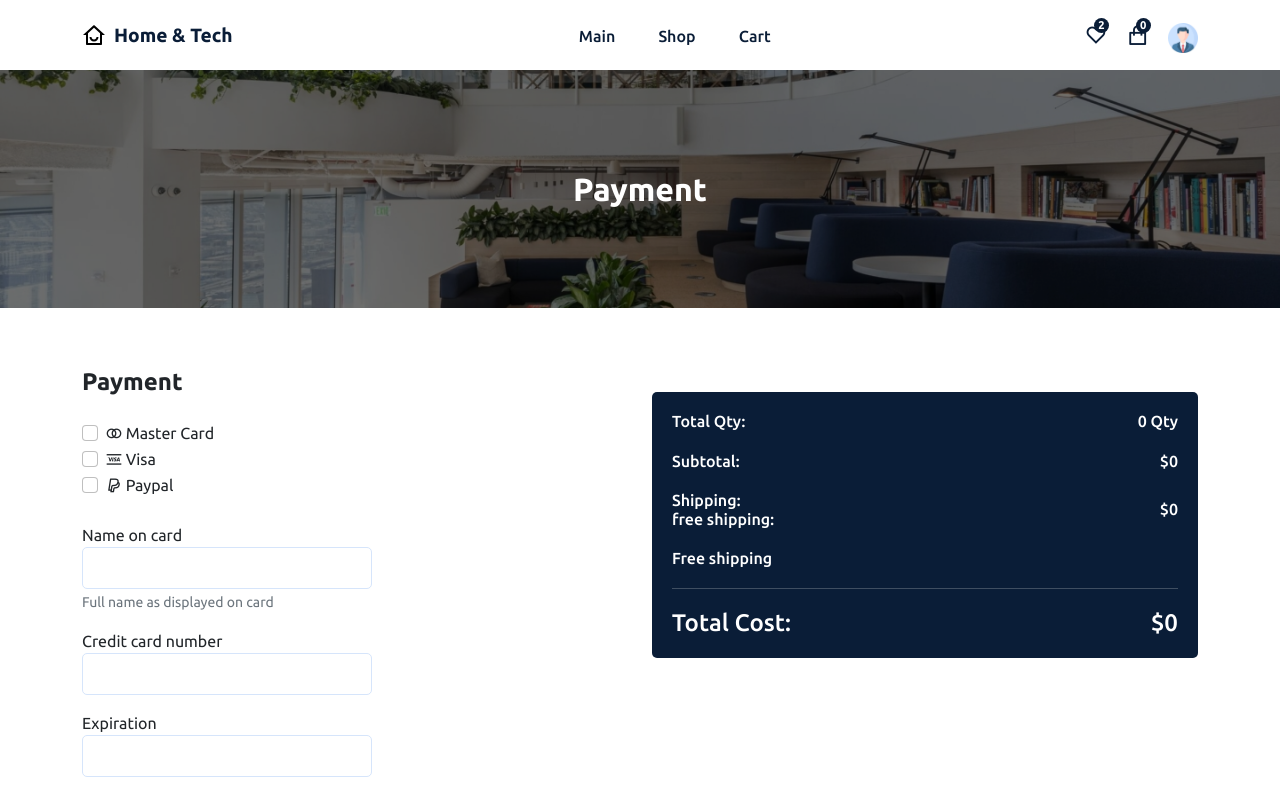
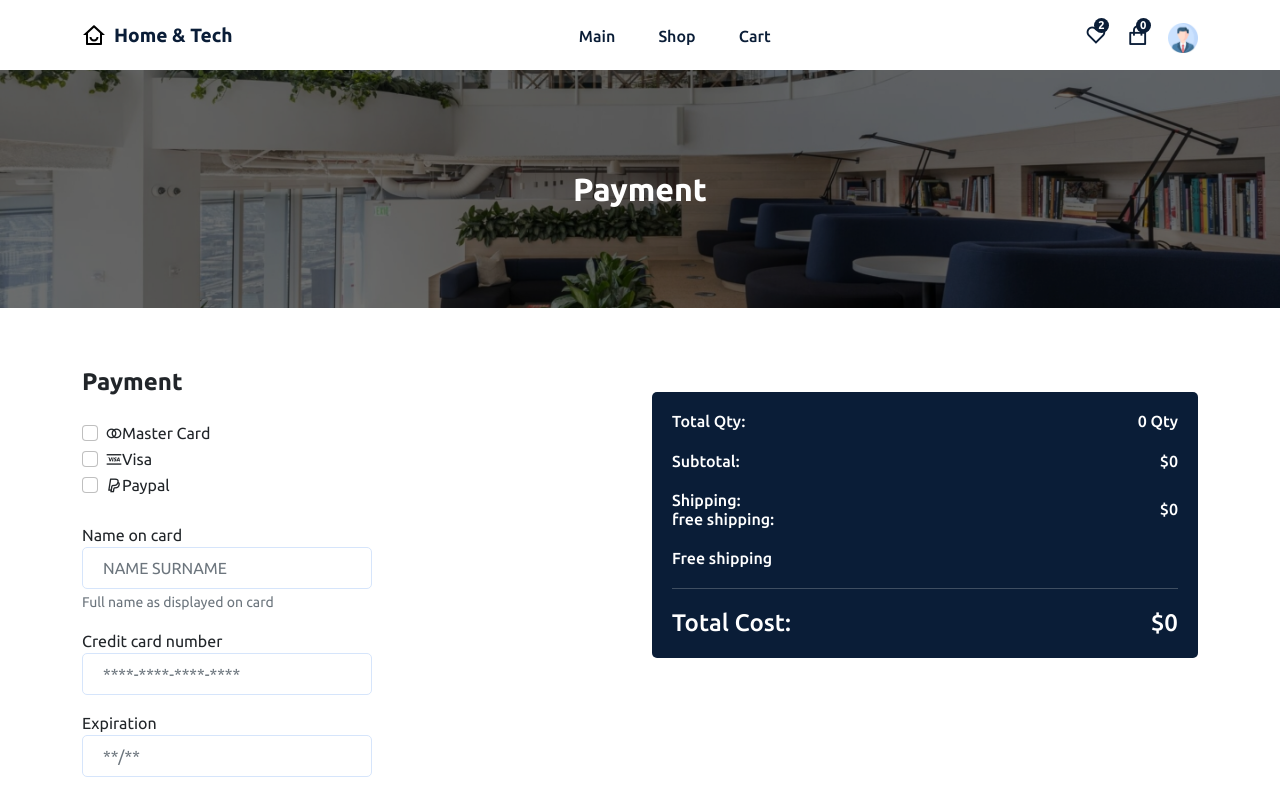
Before and after one commit to imranmammadov12/Home-Tech-diplom, a React (Create React App) app: page /payment in a window 1280 px wide. Shown: the top 797 px of the page. Built offline with nearby package versions, Linux system fonts and the light colour scheme; a web font is replaced by a local one.

Commit message:
added payment method in payment component

```diff
--- a/src/components/Payment/Payment.jsx
+++ b/src/components/Payment/Payment.jsx
@@ -23,11 +23,24 @@ const [input1Value, setInput1Value] = useState('');
 const [input2Value, setInput2Value] = useState('');
 const [input3Value, setInput3Value] = useState('');
 const [input4Value, setInput4Value] = useState('');
+const [selectedPayment, setSelectedPayment] = useState('');
 
 const [error1, setError1] = useState('');
 const [error2, setError2] = useState('');
 const [error3, setError3] = useState('');
 const [error4, setError4] = useState('');
+
+
+
+const handleSelectedPayment = (paymentMethod) => {
+  setSelectedPayment(prevState => {
+      if (prevState.includes(paymentMethod)) {
+          return [];
+      } else {
+          return [paymentMethod];
+      }
+  });
+}
 
 const handleChangeInput1 = (e) => {
   const value = e.target.value;
@@ -43,7 +56,7 @@ const handleChangeInput1 = (e) => {
 
 const handleChangeInput2 = (e) => {
   const value = e.target.value;
-  if(/^[0-9]*$/.test(value) || value === ''){
+  if(/^[0-9-]*$/.test(value) || value === ''){
     setInput2Value(value);
     setError2(null);
   } else {
@@ -54,7 +67,7 @@ const handleChangeInput2 = (e) => {
 
 const handleChangeInput3 = (e) => {
   const value = e.target.value;
-  if(/^[0-9]*$/.test(value) || value === ''){
+  if(/^[0-9/]*$/.test(value) || value === ''){
     setInput3Value(value);
     setError3(null);
   } else {
@@ -80,6 +93,10 @@ const handleChangeInput4 = (e) => {
     return;
   }
   if(!error1 && !error2 && !error3 && !error4){
+      if (selectedPayment.length === 0) {
+          toast.error('Please select a payment method!');
+          return;
+      }
     toast.success('Purchase completed successfully!');
     navigate('/home');
   }
@@ -102,16 +119,19 @@ const handleChangeInput4 = (e) => {
         <div className="form-group d-flex flex-column">
           <h4 className='mb-4 fw-bold'>Payment</h4>
           <div className="form-check">
-            <Input type="checkbox" className="form-check-input shadow-none" id="masterCard" />
-            <label className="form-check-label" htmlFor="masterCard"><i class="ri-mastercard-line"></i> Master Card</label>
+          <label className="form-check-label" htmlFor="masterCard"><i class="ri-mastercard-line"></i>
+            <Input type="checkbox" className="form-check-input shadow-none" id="masterCard" checked={selectedPayment.includes('mastercard')} onChange={() => handleSelectedPayment('mastercard')}/>
+             Master Card</label>
           </div>
           <div className="form-check">
-            <Input type="checkbox" className="form-check-input shadow-none" id="visa" />
-            <label className="form-check-label" htmlFor="visa"><i class="ri-visa-fill"></i> Visa</label>
+          <label className="form-check-label" htmlFor="visa"><i class="ri-visa-fill"></i>
+            <Input type="checkbox" className="form-check-input shadow-none" id="visa" checked={selectedPayment.includes('visa')} onChange={() => handleSelectedPayment('visa')}/>
+             Visa</label>
           </div>
           <div className="form-check">
-            <Input type="checkbox" className="form-check-input shadow-none" id="paypal" />
-            <label className="form-check-label" htmlFor="paypal"><i class="ri-paypal-line"></i> Paypal</label>
+          <label className="form-check-label" htmlFor="paypal"><i class="ri-paypal-line"></i>
+            <Input type="checkbox" className="form-check-input shadow-none" id="paypal" checked={selectedPayment.includes('paypal')} onChange={() => handleSelectedPayment('paypal')}/>
+             Paypal</label>
           </div>
         </div>
 
@@ -119,7 +139,7 @@ const handleChangeInput4 = (e) => {
             <Form className='billing__form'>
                 <FormGroup className='form__group mt-4'>
                     <label> Name on card
-                    <Input type='text'className="w-100 shadow-none" name="name" onChange={handleChangeInput1} />
+                    <Input type='text'className="w-100 shadow-none" name="name" placeholder='NAME SURNAME' onChange={handleChangeInput1} />
                     <small className='text-muted'>Full name as displayed on card</small>
                     {
                       error1 && <p style={{color: 'red', fontSize: 12}}>{error1}</p>
@@ -130,7 +150,7 @@ const handleChangeInput4 = (e) => {
 
                 <FormGroup className='form__group mt-2'>
                     <label> Credit card number
-                    <Input type='text' className="w-100 shadow-none" name="cardNumber" onChange={handleChangeInput2} />
+                    <Input type='text' className="w-100 shadow-none" name="cardNumber" placeholder='****-****-****-****' onChange={handleChangeInput2} />
                     {
                       error2 && <p style={{color: 'red', fontSize: 12}}>{error2}</p>
                     }
@@ -140,7 +160,7 @@ const handleChangeInput4 = (e) => {
 
                 <FormGroup className='form__group mt-2'>
                     <label> Expiration
-                    <Input type='text' className="w-100 shadow-none" name="expiration" onChange={handleChangeInput3}/>
+                    <Input type='text' className="w-100 shadow-none" name="expiration" placeholder='**/**' onChange={handleChangeInput3}/>
                     {
                       error3 && <p style={{color: 'red', fontSize: 12}}>{error3}</p>
                     }
@@ -150,7 +170,7 @@ const handleChangeInput4 = (e) => {
 
                 <FormGroup className='form__group mt-2'>
                     <label> CVV
-                    <Input type='password' className="w-100 shadow-none" name="cvv"  onChange={handleChangeInput4}/>
+                    <Input type='password' className="w-100 shadow-none" name="cvv" placeholder='123'  onChange={handleChangeInput4}/>
                     {
                       error4 && <p style={{color: 'red', fontSize: 12}}>{error4}</p>
                     }
--- a/src/pages/Home.jsx
+++ b/src/pages/Home.jsx
@@ -43,6 +43,10 @@ const Home = () => {
       setMobileProducts(filteredMobileProducts);
       setWirelessProducts(filteredWirelessProducts);
       setPopularProducts(filteredPopularProducts);
+    }, []);
+
+    useEffect(()=>{
+      window.scrollTo(0,0)
     }, []);
 
 
```
Lines whose indentation alone changed are shown as unchanged.
